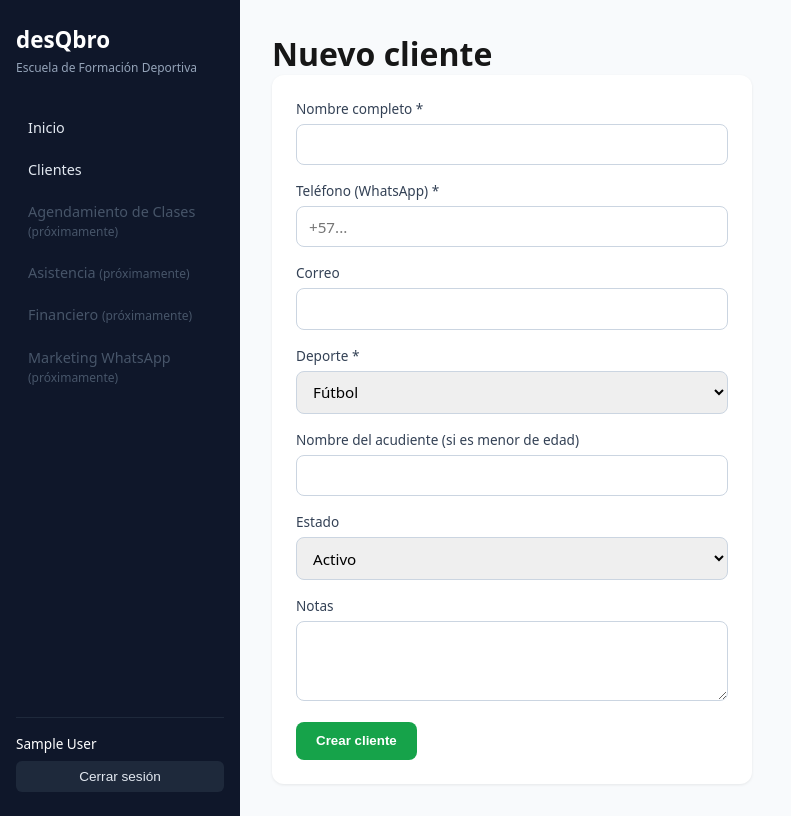
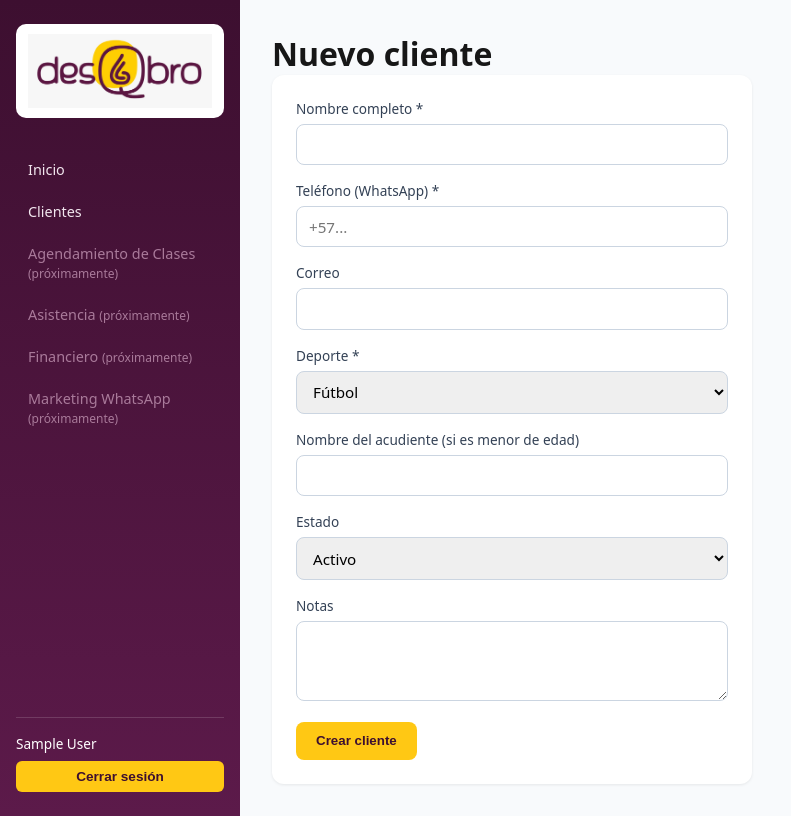
Before and after one commit to cristianriveragasca-debug/desQbro, a Next.js app: page /clientes/nuevo in a window 1280 px wide. Shown: the whole page, without its empty margins (0-791 px from the left). Built offline with nearby package versions, Linux system fonts and the light colour scheme; no server answers; sample sign-in values are in the browser's storage.

Commit message:
Apply desQbro brand identity: logo and purple/gold color scheme

```diff
--- a/src/app/(dashboard)/layout.tsx
+++ b/src/app/(dashboard)/layout.tsx
@@ -2,6 +2,7 @@ import { redirect } from "next/navigation";
 import { auth } from "@/lib/auth";
 import { SignOutButton } from "@/components/sign-out-button";
 import Link from "next/link";
+import Image from "next/image";
 
 const NAV_ITEMS = [
   { href: "/", label: "Inicio", enabled: true },
@@ -21,16 +22,15 @@ export default async function DashboardLayout({ children }: { children: React.Re
       <aside
         style={{
           width: 240,
-          background: "#0f172a",
+          background: "linear-gradient(180deg, #3d0f30 0%, #5c1a4a 100%)",
           color: "#fff",
           padding: "1.5rem 1rem",
           display: "flex",
           flexDirection: "column",
         }}
       >
-        <div style={{ fontSize: "1.4rem", fontWeight: 700, marginBottom: "0.25rem" }}>desQbro</div>
-        <div style={{ fontSize: "0.75rem", color: "#94a3b8", marginBottom: "2rem" }}>
-          Escuela de Formación Deportiva
+        <div style={{ background: "#fff", borderRadius: 10, padding: "0.6rem 0.75rem", marginBottom: "2rem" }}>
+          <Image src="/logo.jpeg" alt="desQbro" width={200} height={84} style={{ width: "100%", height: "auto", display: "block" }} priority />
         </div>
         <nav style={{ display: "flex", flexDirection: "column", gap: 4, flex: 1 }}>
           {NAV_ITEMS.map((item) =>
@@ -39,7 +39,7 @@ export default async function DashboardLayout({ children }: { children: React.Re
                 key={item.href}
                 href={item.href}
                 style={{
-                  color: "#e2e8f0",
+                  color: "#f1e6ee",
                   textDecoration: "none",
                   padding: "0.6rem 0.75rem",
                   borderRadius: 8,
@@ -52,7 +52,7 @@ export default async function DashboardLayout({ children }: { children: React.Re
               <span
                 key={item.href}
                 style={{
-                  color: "#475569",
+                  color: "#a97a9a",
                   padding: "0.6rem 0.75rem",
                   fontSize: "0.9rem",
                   cursor: "default",
@@ -64,8 +64,8 @@ export default async function DashboardLayout({ children }: { children: React.Re
             )
           )}
         </nav>
-        <div style={{ borderTop: "1px solid #1e293b", paddingTop: "1rem", marginTop: "1rem" }}>
-          <div style={{ fontSize: "0.85rem", marginBottom: 8 }}>{session.user?.name}</div>
+        <div style={{ borderTop: "1px solid rgba(255,255,255,0.15)", paddingTop: "1rem", marginTop: "1rem" }}>
+          <div style={{ fontSize: "0.85rem", marginBottom: 8, color: "#fff" }}>{session.user?.name}</div>
           <SignOutButton />
         </div>
       </aside>
--- a/src/app/(dashboard)/page.tsx
+++ b/src/app/(dashboard)/page.tsx
@@ -32,7 +32,7 @@ export default async function HomePage() {
             }}
           >
             <div style={{ fontSize: "0.85rem", color: "#64748b" }}>{c.label}</div>
-            <div style={{ fontSize: "2rem", fontWeight: 700, color: "#0f172a" }}>{c.value}</div>
+            <div style={{ fontSize: "2rem", fontWeight: 700, color: "#3d0f30" }}>{c.value}</div>
           </div>
         ))}
       </div>
--- a/src/app/globals.css
+++ b/src/app/globals.css
@@ -1,6 +1,12 @@
 :root {
   --background: #ffffff;
   --foreground: #171717;
+
+  --brand-purple: #5c1a4a;
+  --brand-purple-dark: #3d0f30;
+  --brand-purple-light: #7a2d64;
+  --brand-gold: #ffc814;
+  --brand-gold-dark: #e6a800;
 }
 
 @media (prefers-color-scheme: dark) {
--- a/src/app/layout.tsx
+++ b/src/app/layout.tsx
@@ -16,6 +16,7 @@ const geistMono = Geist_Mono({
 export const metadata: Metadata = {
   title: "desQbro - Gestión Escuela Deportiva",
   description: "Sistema de gestión para escuela de formación deportiva",
+  icons: { icon: "/logo.jpeg" },
 };
 
 export default function RootLayout({ children }: LayoutProps<"/">) {
--- a/src/components/client-form.tsx
+++ b/src/components/client-form.tsx
@@ -57,12 +57,12 @@ export function ClientForm({
       <button
         type="submit"
         style={{
-          background: "#16a34a",
-          color: "#fff",
+          background: "#ffc814",
+          color: "#3d0f30",
           border: "none",
           padding: "0.7rem 1.25rem",
           borderRadius: 8,
-          fontWeight: 600,
+          fontWeight: 700,
           cursor: "pointer",
         }}
       >
--- a/src/components/sign-out-button.tsx
+++ b/src/components/sign-out-button.tsx
@@ -9,12 +9,13 @@ export function SignOutButton() {
       style={{
         width: "100%",
         padding: "0.5rem",
-        background: "#1e293b",
-        color: "#e2e8f0",
+        background: "#ffc814",
+        color: "#3d0f30",
         border: "none",
         borderRadius: 6,
         cursor: "pointer",
         fontSize: "0.85rem",
+        fontWeight: 600,
       }}
     >
       Cerrar sesión
```
Also changed, not shown: src/app/(dashboard)/clientes/page.tsx (+5 -5 lines), src/app/login/page.tsx (+13 -10 lines), imagenes/logo_desqbro.jpeg (added), public/logo.jpeg (added).
